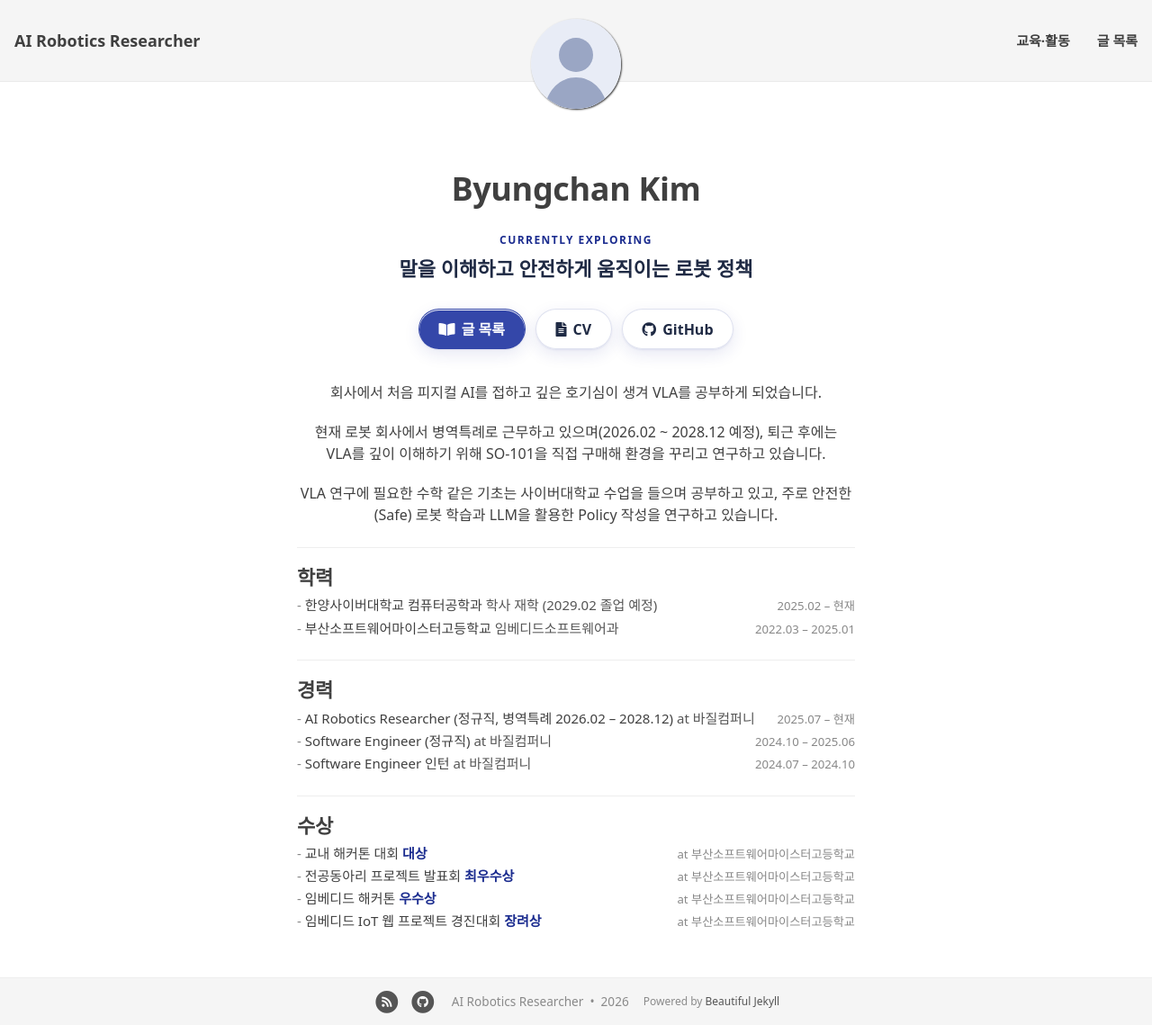
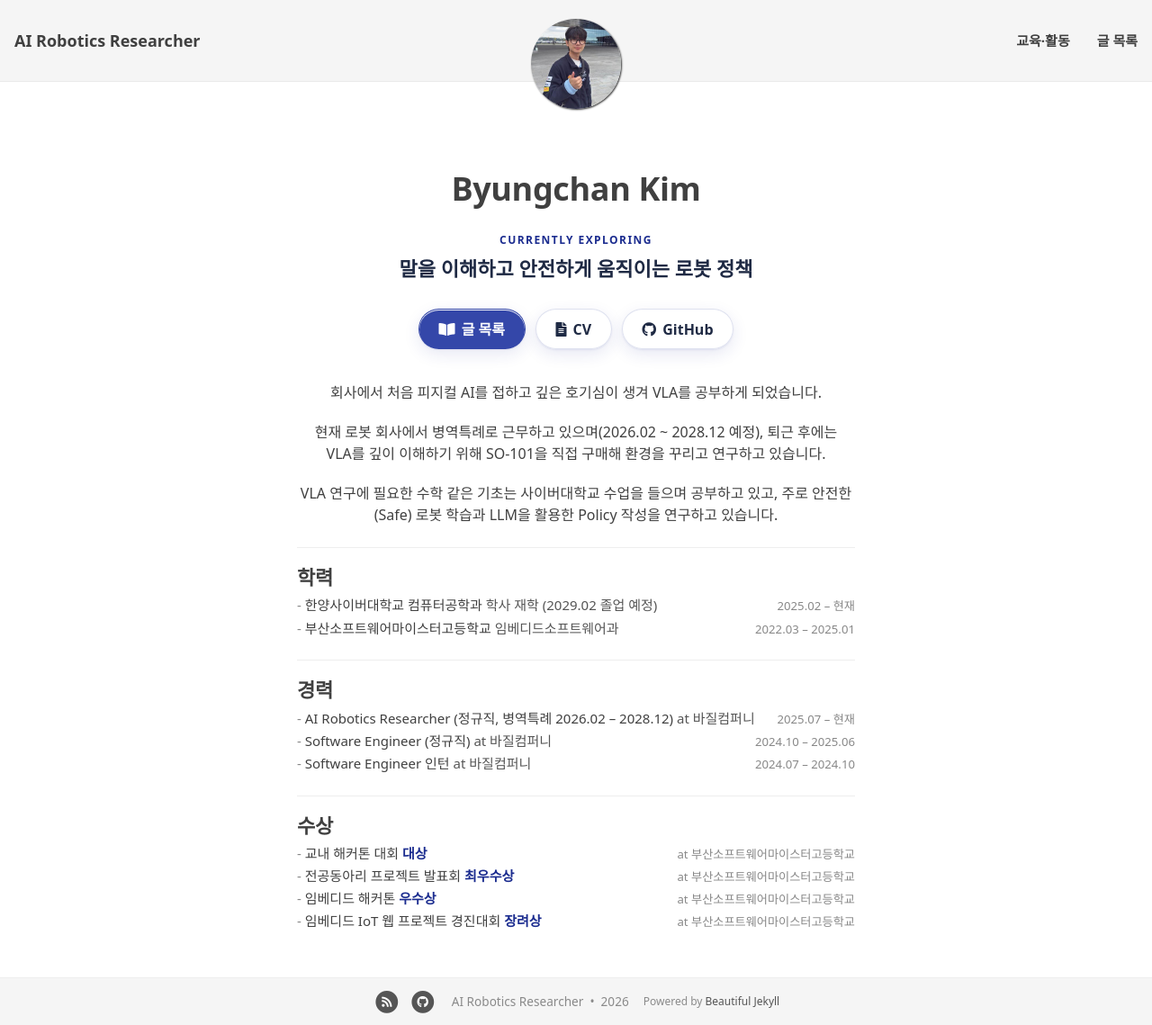
Before and after one commit to chanyee725/chanyee725, a Jekyll site: the page built from index.html, in a window 1280 px wide and 1139 px high. Shown: the whole window at 90% size. Built offline with Jekyll 4.4.1, drawn with Linux system fonts in a browser that asks for light colours; nearby versions of some CDN libraries; some web fonts are replaced; the list of posts is cut into pages by our own code.

Commit message:
docs: use profile photo

```diff
--- a/_config.yml
+++ b/_config.yml
@@ -12,7 +12,7 @@ navbar-links:
   글 목록: "posts"
 
 # 프로필 사진 (지금은 데모 그림. 실제 사진으로 바꿀 때 이 파일만 교체)
-avatar: "/assets/img/avatar.svg"
+avatar: "/assets/img/profile.jpg"
 round-avatar: true
 
 social-network-links:
```
Also changed, not shown: assets/img/profile.jpg (added).
